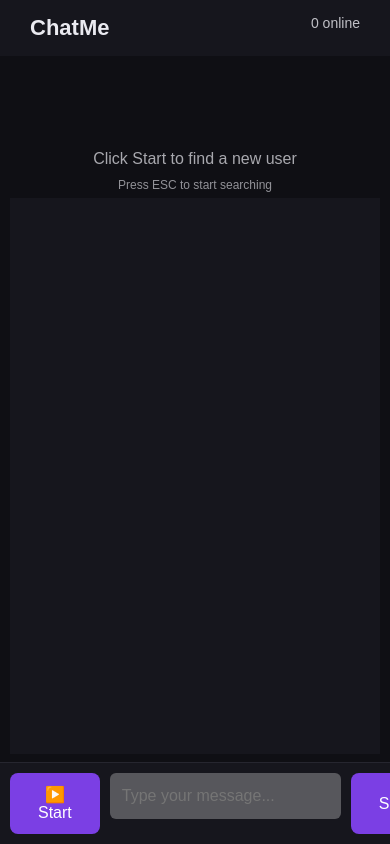
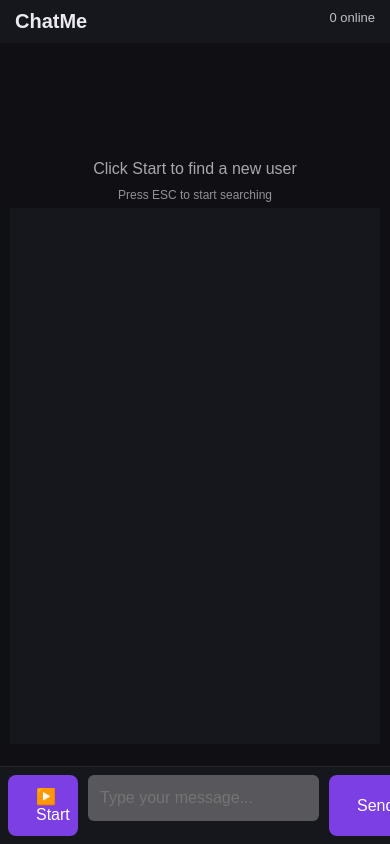
Before and after one commit to Akash72077/chatme, a website: page public/chat.html in a window 390 px wide. Drawn offline with nearby package versions, Linux system fonts and the light colour scheme; no server answers.

Commit message:
Fix mobile layout and prevent zoom issues

```diff
--- a/public/script.js
+++ b/public/script.js
@@ -67,7 +67,8 @@
 let chatHistory = [];
 let completedChats = 0;
 let chatCounted = false;
-const AD_AFTER_CHATS = 1; // you wanted 3–4, using 3
+
+const AD_AFTER_CHATS = 3; // you wanted 3–4, using 3
 
 
 /* ================= HOME BUTTON ================= */
--- a/public/style.css
+++ b/public/style.css
@@ -155,16 +155,12 @@
 .chat-container {
   padding-bottom: 80px; /* height of input bar */
 }
-/* FULL SCREEN CHAT LAYOUT */
-body {
-  height: 100vh;
-  overflow: hidden;
-}
+
 
 .chat-container {
   position: fixed;
-  top: 60px;            /* height of header */
-  bottom: 70px;         /* height of input bar */
+  top: 70px;            /* height of header */
+  bottom: 80px;         /* height of input bar */
   left: 0;
   right: 0;
 
@@ -182,7 +178,7 @@
   padding: 10px;
 }
 
-@media (max-width: 600px) {
+@media (max-width: 768px) {
   body {
     font-size: 16px;
   }
@@ -199,4 +195,24 @@
   #chatBox {
     font-size: 15px;
   }
+    header {
+    padding: 10px 15px;
+  }
+
+  .logo {
+    font-size: 20px;
+  }
+
+  .status {
+    font-size: 13px;
+  }
+
+  .fixed-bottom {
+    padding: 8px;
+  }
+
+  .input-area button {
+    min-width: 70px;
+  }
+
 }
```
